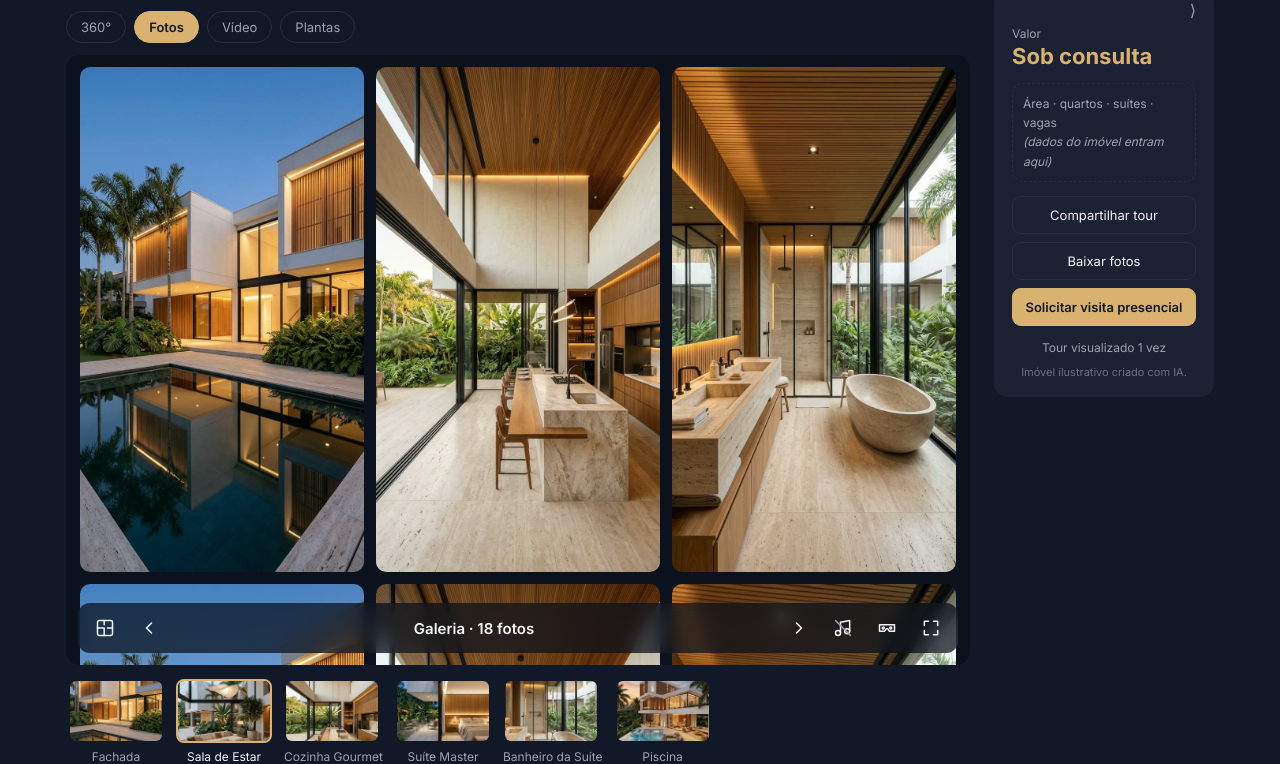
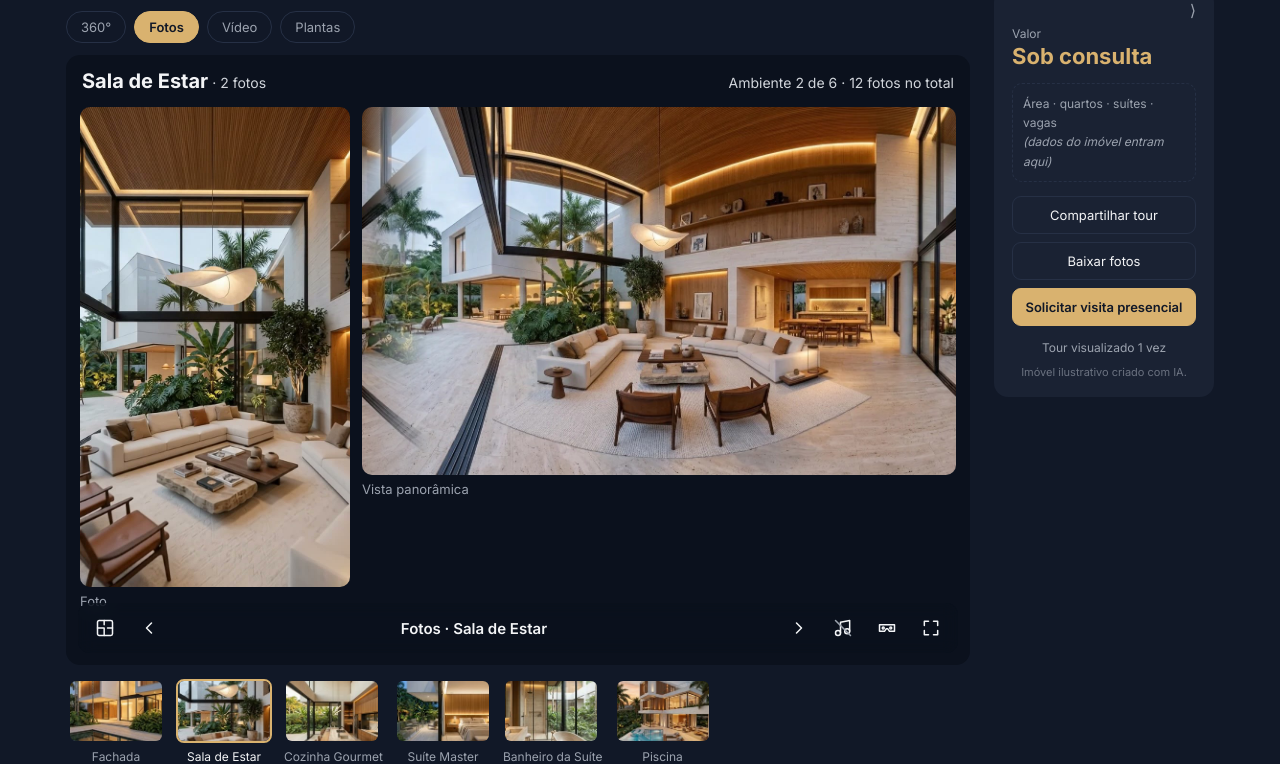
Before and after one commit to jotaricardo2011-hue/tour-virtual-imovel, a plain HTML site: page index.html in a window 1280 px wide. Both pictures are taken after a click on the button "Fotos". Shown: the part 51-815 px from the top of the page. Drawn offline with Linux system fonts and the light colour scheme.

Commit message:
Aba Fotos acompanha o ambiente e mostra só fotos diferentes
Cada ambiente mostra a foto e a vista panorâmica (12 no total), e a
contagem passou a bater com o que aparece.

Co-Authored-By: Claude Opus 5.5 <noreply@anthropic.com>

```diff
--- a/index.html
+++ b/index.html
@@ -111,8 +111,13 @@ a{color:inherit;text-decoration:none}
 .comodo.on img{border-color:var(--ac)}
 
 /* galeria masonry */
-.galeria{columns:3 200px;column-gap:12px;padding:12px 0}
-.galeria img{width:100%;margin-bottom:12px;border-radius:10px;cursor:zoom-in;display:block;break-inside:avoid;transition:opacity .2s}
+.galTopo{display:flex;align-items:baseline;justify-content:space-between;gap:10px;padding:14px 2px 4px;color:#d1d5db;font-size:14px}
+.galTopo b{font-size:20px;color:var(--txt)}
+.galeria{display:grid;grid-template-columns:minmax(0,1fr) minmax(0,2.2fr);gap:12px;padding:10px 0;align-items:start}
+.galeria figure{margin:0}
+.galeria figcaption{font-size:13px;color:#9ca3af;margin-top:6px}
+.galeria img{width:100%;border-radius:10px;cursor:zoom-in;display:block;transition:opacity .2s}
+@media (max-width:640px){.galeria{grid-template-columns:1fr}.galeria figure:nth-child(2){order:-1}.galTopo{font-size:12px}.galTopo b{font-size:17px}.galTopo .tot{display:none}}
 .galeria img:hover{opacity:.85}
 .galeriaWrap{position:absolute;inset:0;overflow-y:auto;padding:0 14px 70px}
 
@@ -237,7 +242,10 @@ const COMODOS = [
     {x:.20,y:.67,t:'Piscina e deck',d:'Piscina iluminada com deck de madeira e espreguiçadeiras.'},
     {x:.72,y:.58,t:'Estar integrado',d:'Sala aberta para a área da piscina por portas de vidro.'}]},
 ];
-const FOTOS = COMODOS.flatMap(c => ['03','2','37'].map(s => ({ src:`media/c${c.id}_${s}.jpg`, comodo:c.nome })));
+// fotos diferentes de verdade: a foto do ambiente e a vista panorâmica dele
+const FOTOS = COMODOS.flatMap((c,ci) => [
+  { src:`media/c${c.id}_2.jpg`, comodo:c.nome, ci, tipo:'Foto' },
+  { src:`media/pano${c.id}.jpg`, comodo:c.nome, ci, tipo:'Vista panorâmica', larga:true }]);
 const MODOS = ['360°','Fotos','Vídeo','Plantas'];
 
 let atual = 1, modo = '360°', vr = false;
@@ -401,18 +409,21 @@ function fechaTip(){ tipEl?.remove(); tipEl=null; }
 
 /* ---------- galeria + lightbox ---------- */
 function montaGaleria(){
-  $('palco').innerHTML = `<div class="galeriaWrap"><div class="galeria">${FOTOS.map((f,i)=>`<img src="${f.src}" data-i="${i}" alt="${f.comodo}" loading="lazy">`).join('')}</div></div>`;
+  const c = COMODOS[atual], minhas = FOTOS.map((f,i)=>({...f,i})).filter(f => f.ci===atual);
+  $('palco').innerHTML = `<div class="galeriaWrap"><div class="galTopo"><span><b>${c.nome}</b> · ${minhas.length} fotos</span><span>Ambiente ${atual+1} de ${COMODOS.length}<span class="tot"> · ${FOTOS.length} fotos no total</span></span></div>
+    <div class="galeria">${minhas.map(f=>`<figure><img src="${f.src}" data-i="${f.i}" alt="${f.comodo} · ${f.tipo}"><figcaption>${f.tipo}</figcaption></figure>`).join('')}</div></div>`;
   $('palco').querySelectorAll('img').forEach(im => im.onclick = () => abreLB(+im.dataset.i));
 }
 let lbI = 0;
 function abreLB(i){ lbI = (i+FOTOS.length)%FOTOS.length; const f=FOTOS[lbI];
-  $('lbImg').src=f.src; $('lbCont').textContent=`${lbI+1}/${FOTOS.length} · ${f.comodo}`;
+  if (f.ci !== atual) { atual = f.ci; render(); }   // a galeria de trás acompanha o ambiente
+  $('lbImg').src=f.src; $('lbCont').textContent=`${lbI+1}/${FOTOS.length} · ${f.comodo} · ${f.tipo}`;
   $('lbDown').href=f.src; $('lbDown').setAttribute('download',`foto-${lbI+1}.jpg`); $('lb').classList.add('on'); }
 $('lbAnt').onclick = () => abreLB(lbI-1); $('lbProx').onclick = () => abreLB(lbI+1);
 $('lbFechar').onclick = () => $('lb').classList.remove('on');
 document.addEventListener('keydown', e => {
   if ($('lb').classList.contains('on')) { if(e.key==='ArrowLeft') abreLB(lbI-1); if(e.key==='ArrowRight') abreLB(lbI+1); if(e.key==='Escape') $('lb').classList.remove('on'); }
-  else if (modo!=='Fotos') { if(e.key==='ArrowLeft') irPara(atual-1); if(e.key==='ArrowRight') irPara(atual+1); }
+  else { if(e.key==='ArrowLeft') irPara(atual-1); if(e.key==='ArrowRight') irPara(atual+1); }
 });
 
 /* ---------- render ---------- */
@@ -421,7 +432,7 @@ function render(){
   $('viewer').classList.toggle('vr', vr && modo==='360°');
   $('bVR').classList.toggle('on', vr);
   const c = COMODOS[atual];
-  $('nome').textContent = modo==='Fotos' ? `Galeria · ${FOTOS.length} fotos` : modo==='Plantas' ? 'Plantas da casa' : c.nome;
+  $('nome').textContent = modo==='Fotos' ? `Fotos · ${c.nome}` : modo==='Plantas' ? 'Plantas da casa' : c.nome;
   if (modo==='360°') montaCena();
   else if (modo==='Fotos') montaGaleria();
   else if (modo==='Vídeo') $('palco').innerHTML = `<div class="video"><video src="media/v${c.id}.mp4" autoplay muted loop playsinline controls></video></div>`;
```
